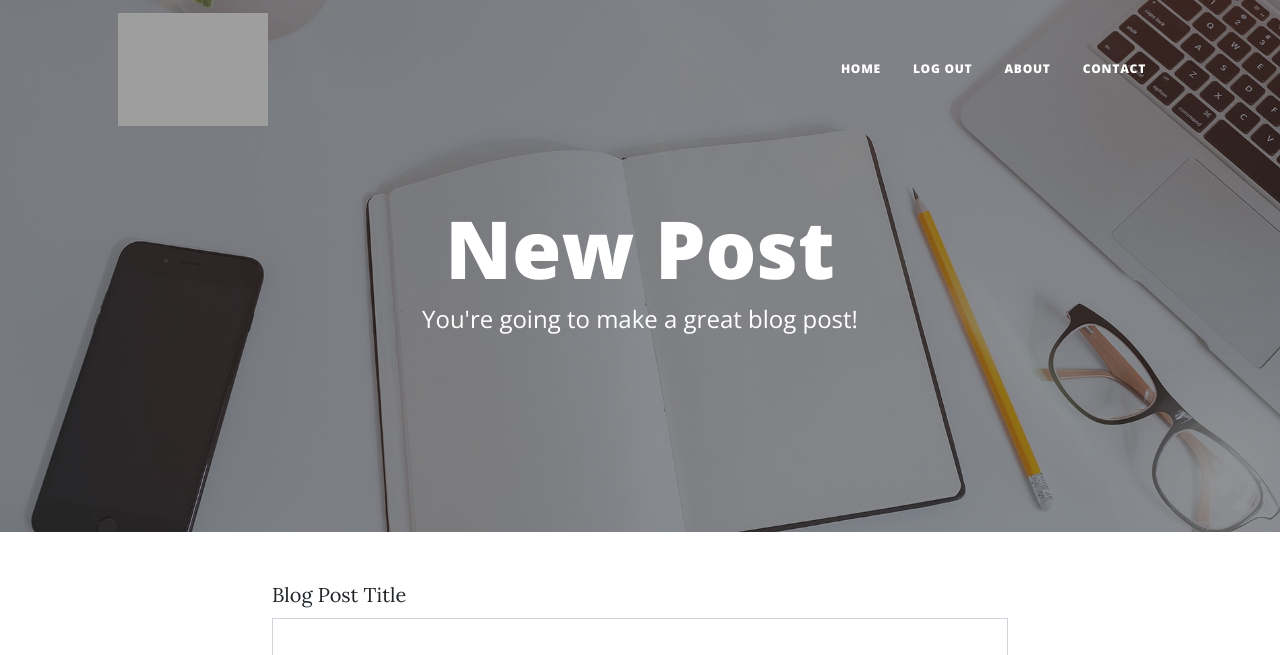
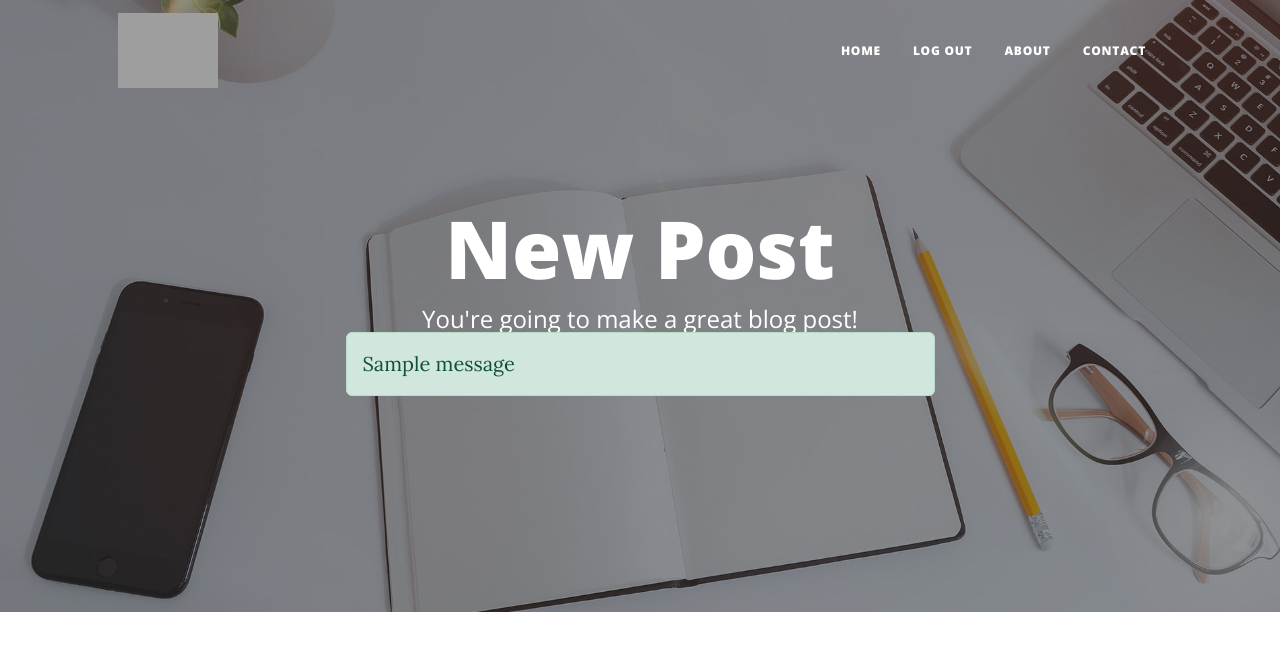
Before and after one commit to mjeyz/Blog-Website, a Flask app: page /new-post in a window 1280 px wide. Shown: the top 655 px of the page. Run offline with Flask 3, Linux system fonts and the light colour scheme; a user stored in the database is signed in; one stand-in notice (Sample message) is shown; some libraries are stand-ins or nearby versions; grey boxes are pictures that could not be loaded.

Commit message:
Refactor header logo size, add flash message support in post creation, and fix conditional syntax in post template

```diff
--- a/templates/header.html
+++ b/templates/header.html
@@ -42,7 +42,7 @@
 <!-- Navigation-->
 <nav class="navbar navbar-expand-lg navbar-light" id="mainNav">
     <div class="container px-4 px-lg-5">
-        <a class="navbar-brand" href="/"><img src="static/assets/img/logo-light.jpg" alt="" style="width: 150px; height: auto;"></a>
+        <a class="navbar-brand" href="/"><img src="static/assets/img/logo-light.jpg" alt="" style="width: 100px; height: auto;"></a>
         <button
                 class="navbar-toggler"
                 type="button"
--- a/templates/make-post.html
+++ b/templates/make-post.html
@@ -10,6 +10,7 @@
     <div class="row gx-4 gx-lg-5 justify-content-center">
       <div class="col-md-10 col-lg-8 col-xl-7">
         <div class="page-heading">
+
           {% if is_edit: %}
           <h1>Edit Post</h1>
           {% else: %}
@@ -17,6 +18,15 @@
           {% endif %}
           <span class="subheading">You're going to make a great blog post!</span>
         </div>
+        {% with messages = get_flashed_messages(with_categories=true) %}
+          {% if messages %}
+            <div class="flashes">
+              {% for category, message in messages %}
+                <div class="alert alert-{{ category }}">{{ message }}</div>
+              {% endfor %}
+            </div>
+          {% endif %}
+        {% endwith %}
       </div>
     </div>
   </div>
--- a/templates/post.html
+++ b/templates/post.html
@@ -25,7 +25,7 @@
         <div class="row gx-4 gx-lg-5 justify-content-center">
             <div class="col-md-10 col-lg-8 col-xl-7">
                 <p>{{ post.body|safe }}</p>
-                {% if current_user.id == 1: %}
+                {% if current_user.id == 1 %}
                 <div class="d-flex justify-content-end mb-4">
                     <a class="btn btn-primary float-right" href="{{ url_for('edit_post', post_id=post.id) }}">
                         Edit Post
```
